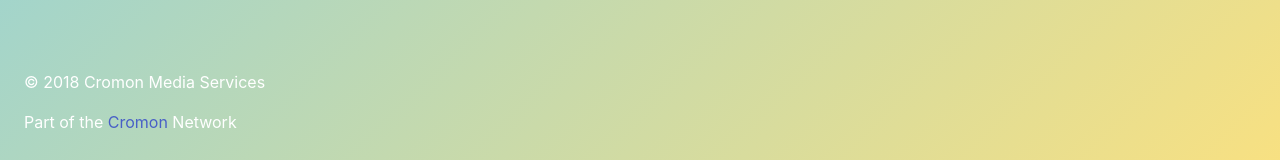
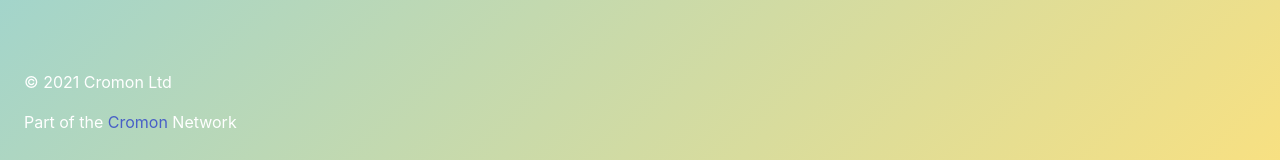
Before and after one commit to msc-network/msc-network-homepage, a Vue app: page / in a window 1280 px wide. Shown: the part 990-1150 px from the top of the page. Built offline with nearby package versions, Linux system fonts and the light colour scheme.

Commit message:
homepage

```diff
--- a/src/components/Footer.vue
+++ b/src/components/Footer.vue
@@ -2,7 +2,7 @@
   <footer class="footer">
     <div class="columns">
       <div class="column is-one-third">
-        <p>&copy; 2018 Cromon Media Services</p>
+        <p>&copy; 2021 Cromon Ltd</p>
         <p>Part of the <a href="http://www.cromon.co.uk" target="_blank">Cromon</a> Network</p>
       </div>
       <div class="column"></div>
```
Also changed, not shown: html/index.html (+15 -1 lines).
